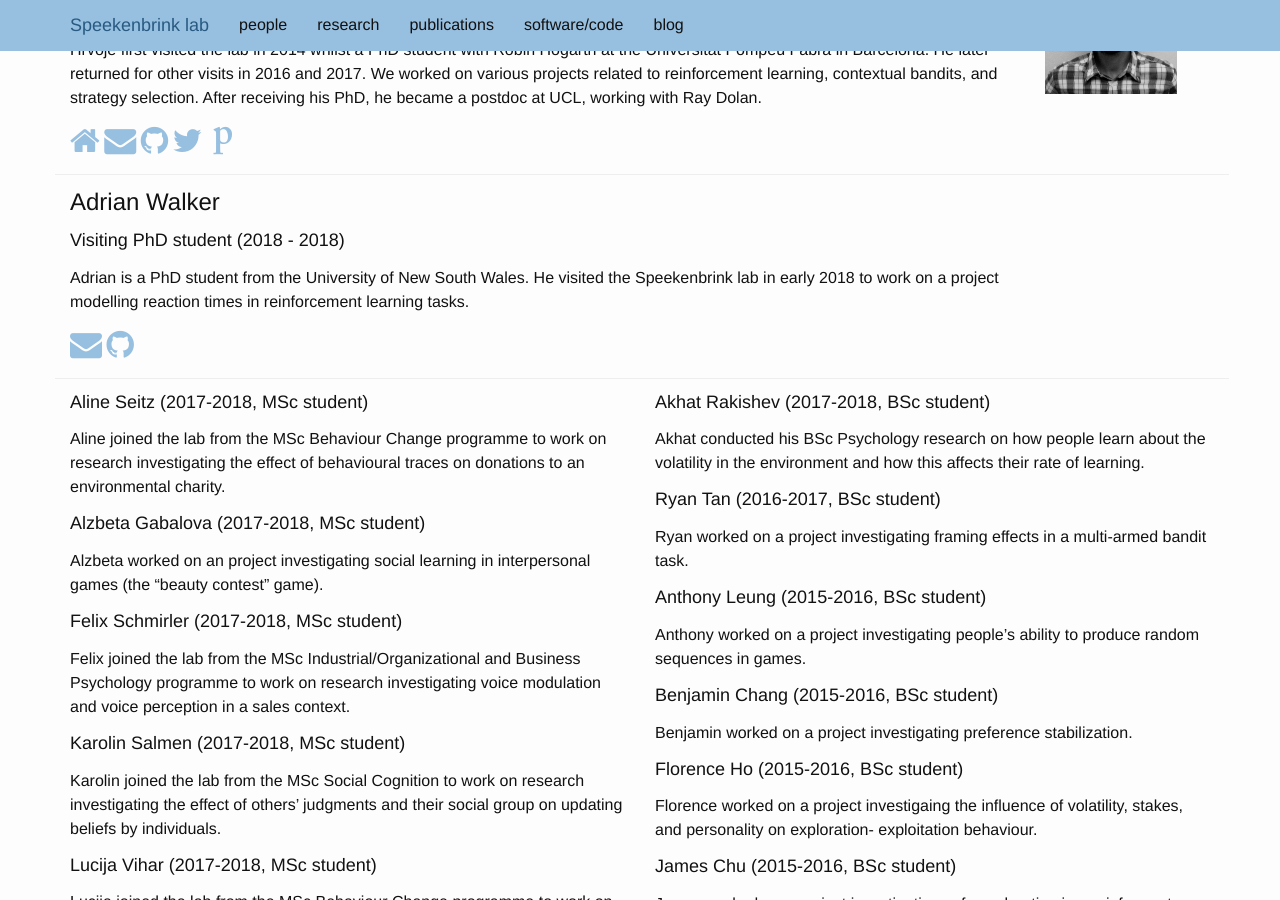
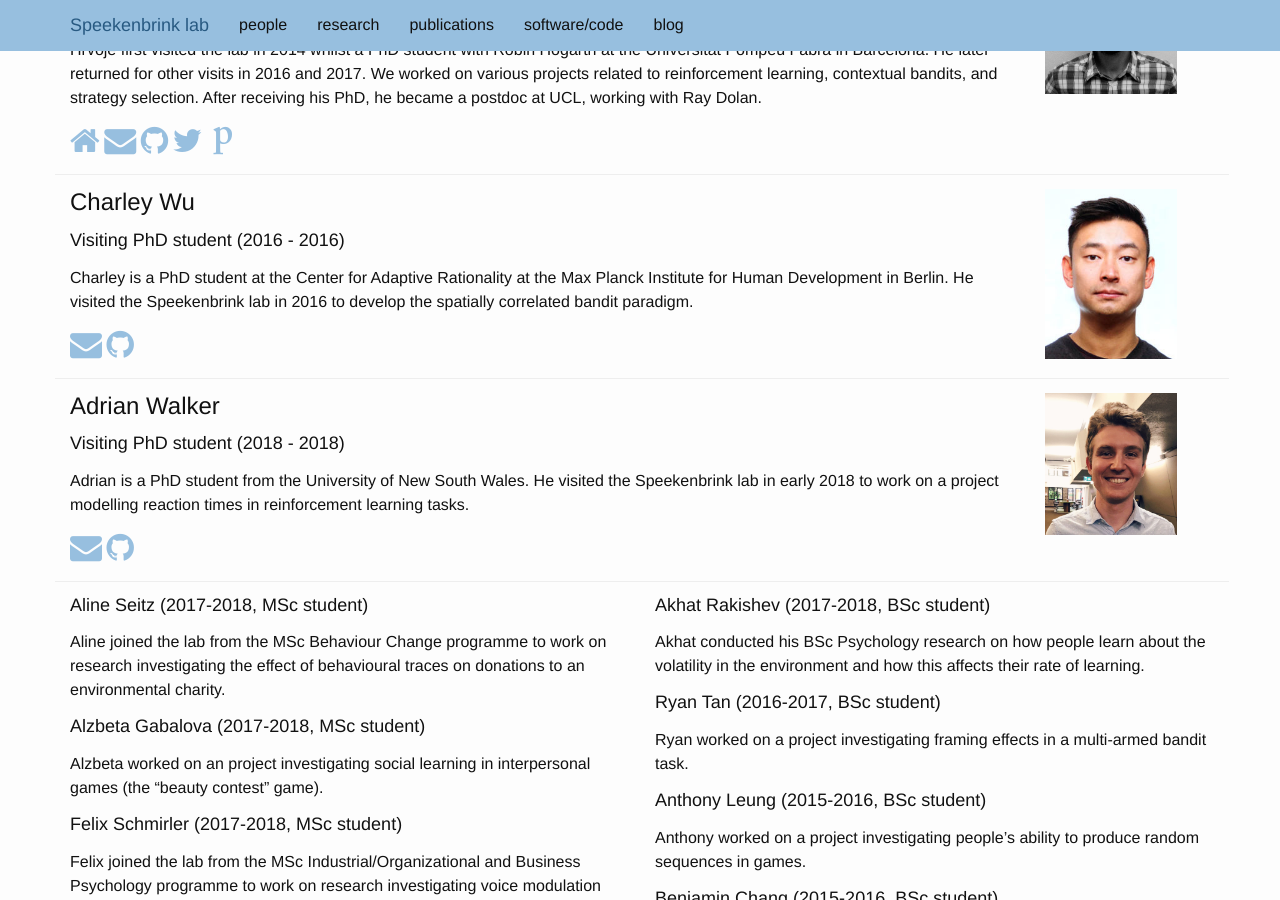
Before and after one commit to speekenbrink-lab/speekenbrink-lab.github.io, a Jekyll site: the page built from _pages/people.md, in a window 1280 px wide and 900 px high, scrolled down 1456 px. Built offline with Jekyll 4.4.1, drawn with Linux system fonts in a browser that asks for light colours; some web fonts are replaced.

Commit message:
added photo of adrian, text for charley

```diff
--- a/_data/people.yaml
+++ b/_data/people.yaml
@@ -228,12 +228,27 @@
   github: akhatre
   email: akhat.rakishev.14@ucl.ac.uk
 
+- tag: charley_wu
+  name: Charley Wu
+  position: Visiting PhD student
+  current: 0
+  start_year: 2016
+  end_year: 2016
+  photo: charley_wu.jpg
+  movingon_blurb: Charley is a PhD student at the Center for Adaptive
+                  Rationality at the Max Planck Institute for Human Development
+                  in Berlin. He visited the Speekenbrink lab in 2016 to develop
+                  the spatially correlated bandit paradigm.
+  email: cwu@mpib-berlin.mpg.de
+  github: charleywu
+
 - tag: adrian_walker
   name: Adrian Walker
   position: Visiting PhD student
   current: 0
   start_year: 2018
   end_year: 2018
+  photo: adrian_walker.png
   blurb: I'm a PhD student from the University of New South Wales, visiting
          the Speekenbrink lab to work on a project modelling reaction times in
          reinforcement learning tasks.
```
Also changed, not shown: images/people/adrian_walker.png (added), images/people/charley_wu.jpg (added).
